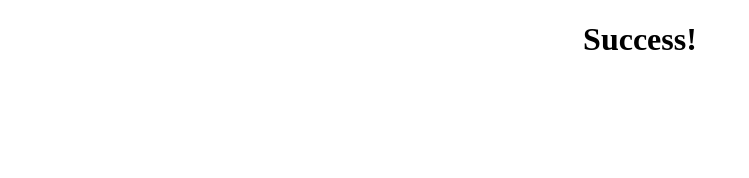
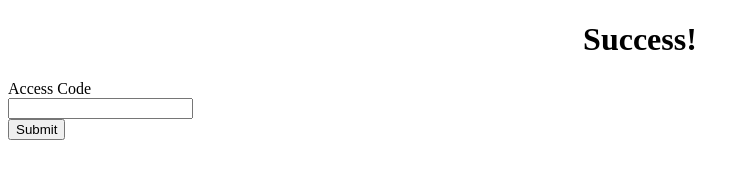
Before and after one commit to skrel/sf_auth_success, a plain HTML site: page index.html in a window 1280 px wide. Shown: the whole page, without its empty margins (0-749 px from the left). Drawn offline with Linux system fonts and the light colour scheme.

Commit message:
Update index.html

```diff
--- a/index.html
+++ b/index.html
@@ -10,5 +10,10 @@
   </head>
   <body>
     <h1>Success!</h1>
+
+    <label for="code">Access Code</label><br>
+    <input type="text" id="code" name="code"><br>
+    <input type="submit" value="Submit">
+
   </body>
 </html>
```
